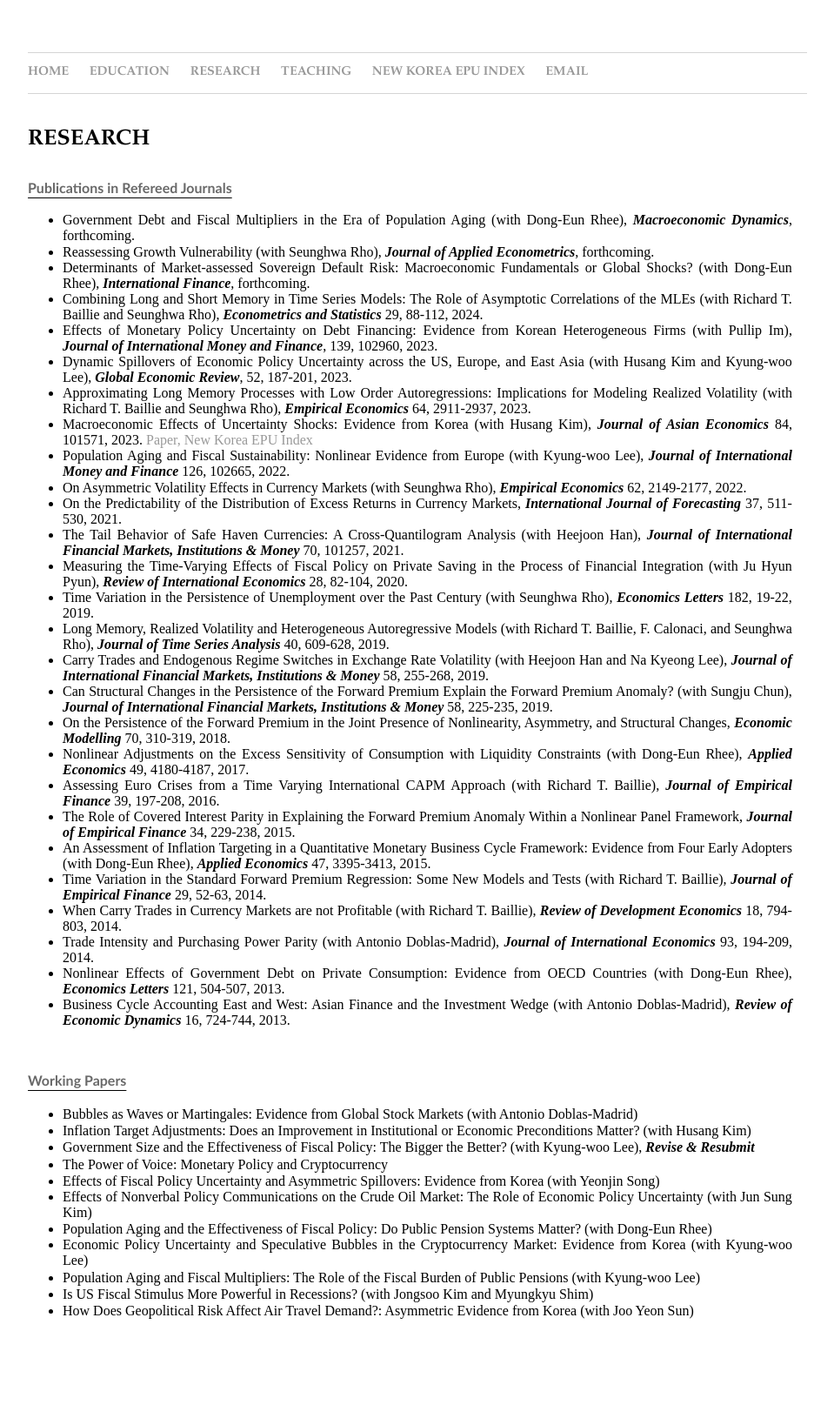
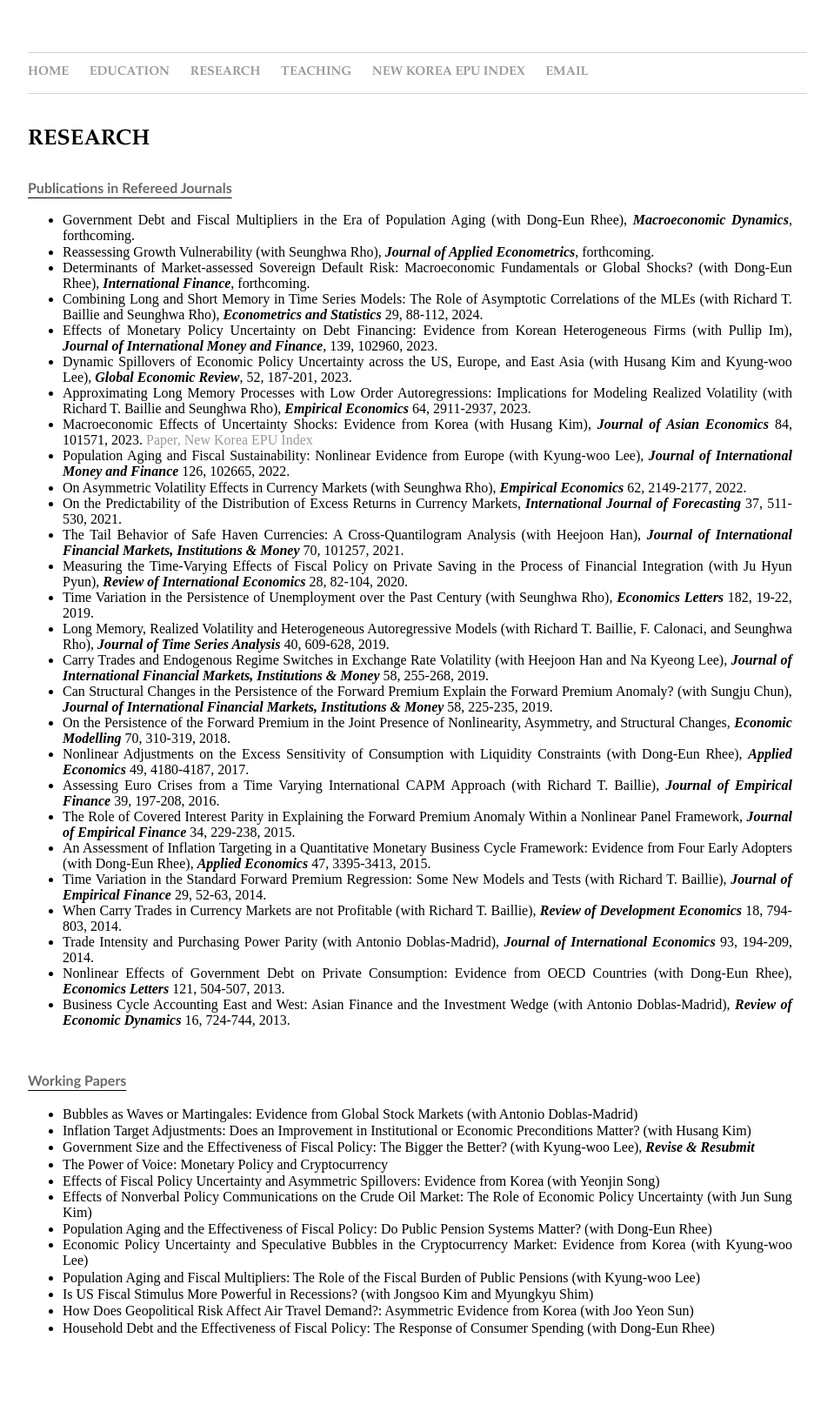
Before and after one commit to dooyeoncho/dooyeoncho.github.io, a Jekyll site: the page built from pages/research.html, in a window 1280 px wide. Shown: the whole page at 87% size, without its empty margins (160-1119 px from the left). Built offline with Jekyll 4.4.1, drawn with Linux system fonts in a browser that asks for light colours.

Commit message:
Update research.html

```diff
--- a/pages/research.html
+++ b/pages/research.html
@@ -68,5 +68,6 @@ span {
 		<span><li>Population Aging and Fiscal Multipliers: The Role of the Fiscal Burden of Public Pensions (with Kyung-woo Lee)</li></span>
 		<span><li>Is US Fiscal Stimulus More Powerful in Recessions? (with Jongsoo Kim and Myungkyu Shim)</li></span>
 		<span><li>How Does Geopolitical Risk Affect Air Travel Demand?: Asymmetric Evidence from Korea (with Joo Yeon Sun)</li></span>
+		<span><li>Household Debt and the Effectiveness of Fiscal Policy: The Response of Consumer Spending (with Dong-Eun Rhee)</li></span>
 	</ul>
 </div>&nbsp;&nbsp;&nbsp;&nbsp;&nbsp;&nbsp;
```
